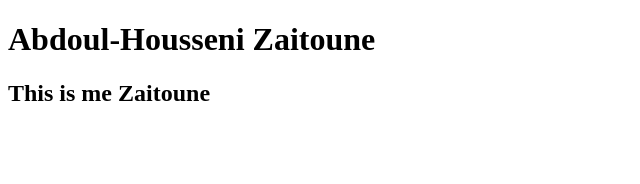
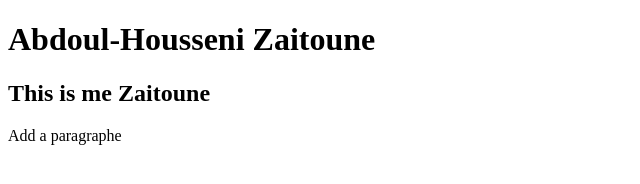
Before and after one commit to ZaitouneAbdoulHousseni/third-project, a plain HTML site: page index.html in a window 1280 px wide. Shown: the whole page, without its empty margins (0-640 px from the left). Drawn offline with Linux system fonts and the light colour scheme.

Commit message:
Add a paragraphe

```diff
--- a/index.html
+++ b/index.html
@@ -9,5 +9,6 @@
 <body>
     <h1>Abdoul-Housseni Zaitoune</h1>
     <h2>This is me Zaitoune</h2>
+    <p>Add a paragraphe</p>
 </body>
 </html>
```
